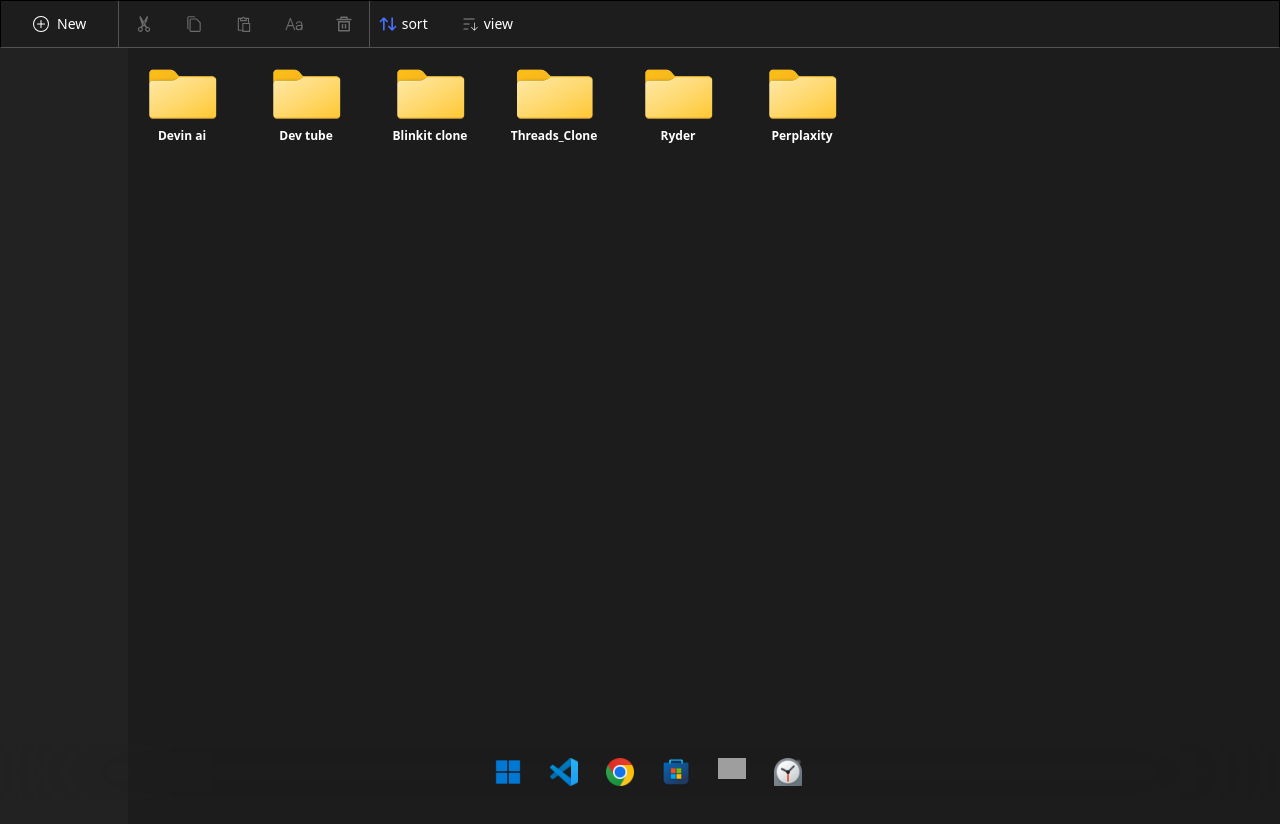
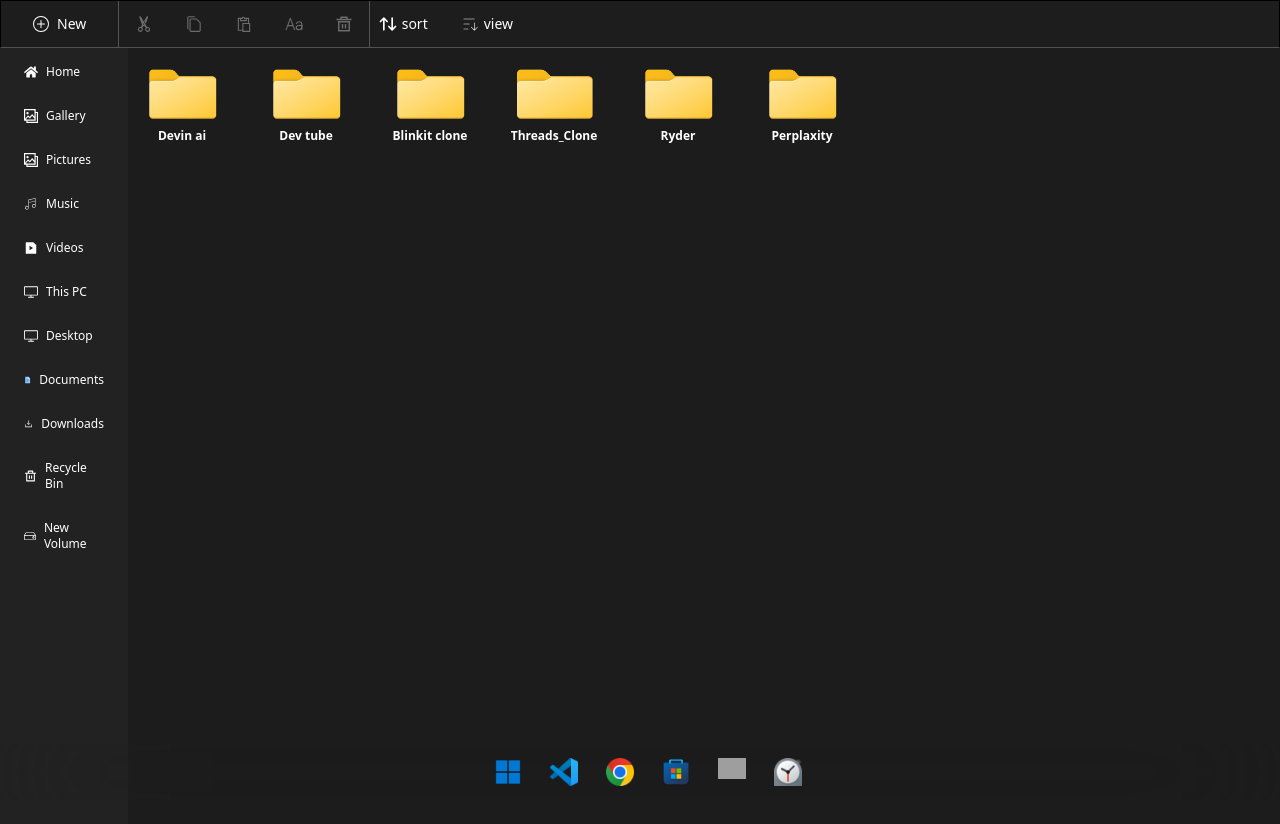
Before and after one commit to tanishqsonwane17/windowsPortfolio, a React (Vite) app: page /projects in a window 1280 px wide. Shown: the top 824 px of the page. Built offline with nearby package versions, Linux system fonts and the light colour scheme; grey boxes are pictures that could not be loaded.

Commit message:
side nav

```diff
--- a/src/screens/ProjectsFolder.jsx
+++ b/src/screens/ProjectsFolder.jsx
@@ -8,7 +8,15 @@ import { VscCopy } from "react-icons/vsc";
 import { LiaPasteSolid } from "react-icons/lia";
 import { PiSortAscendingThin } from "react-icons/pi";
 import { IoTextOutline } from "react-icons/io5";
-
+import { FaHome } from "react-icons/fa";
+import { GrGallery } from "react-icons/gr";
+import { SlScreenDesktop } from "react-icons/sl";
+import { FcDocument } from "react-icons/fc";
+import { PiDownloadSimple } from "react-icons/pi";
+import { PiMusicNotesThin } from "react-icons/pi";
+import { RiDeleteBinLine } from "react-icons/ri";
+import { TfiHarddrive } from "react-icons/tfi";
+import { RiFileVideoFill } from "react-icons/ri";
 const ProjectsFolder = () => {
    const projects = [
       {
@@ -50,7 +58,7 @@ const ProjectsFolder = () => {
 
           <div className='h-full flex gap-8 w-full p-2'>
              <div className='flex gap-1 items-center'>
-              <TbArrowsSort className='text-[#466eff] text-xl'/>
+              <TbArrowsSort className='text-white text-xl'/>
               <p className='text-sm text-white'>sort </p>
              </div>
              <div className='flex gap-1 items-center'>
@@ -62,8 +70,57 @@ const ProjectsFolder = () => {
 
         {/* Main Content */}
         <div className='h-full w-full flex bg-[#222222]'>
-          <div className='h-full w-[10%] bg-[#222222] backdrop-blur-2xl'></div>
-          <div className='h-full w-[90%] bg-[#1c1c1c] p-4 flex gap-12 flex-wrap'>
+          <div className='leftNav h-full w-[10%] bg-[#222222] backdrop-blur-2xl'>
+             <div className='h-full px-6 py-4 text-xs text-white w-full flex flex-col gap-7 '>
+               <div className='flex gap-2 items-center '>
+                <FaHome className='text-white text-sm'/>
+                <p>Home</p>
+               </div>
+               <div className='flex gap-2 items-center '>
+                <GrGallery className='text-white text-sm'/>
+                <p>Gallery</p>
+               </div>
+
+               <div className='flex gap-2 items-center '>
+                <GrGallery className='text-white text-sm'/>
+                <p>Pictures</p>
+               </div>
+              <div className='flex gap-2 items-center '>
+                <PiMusicNotesThin className='text-white text-sm'/>
+                 <p>Music</p>
+              </div>
+               <div className='flex gap-2 items-center '>
+                <RiFileVideoFill className='text-white text-sm'/>
+                <p>Videos</p>
+               </div>
+               <div className='flex gap-2 items-center '>
+                <SlScreenDesktop className='text-white text-sm'/>
+                <p>This PC</p>
+               </div>
+               <div className='flex gap-2 items-center '>
+                <SlScreenDesktop className='text-white text-sm'/>
+                <p>Desktop</p>
+               </div>
+              <div className='flex gap-2 items-center '>
+                 <FcDocument className='text-white text-sm'/>
+                 <p>Documents</p>
+              </div>
+               <div className='flex gap-2 items-center '>
+                <PiDownloadSimple className='text-white text-sm'/>
+                <p>Downloads</p>
+               </div>
+               <div className='flex gap-2 items-center '>
+                <RiDeleteBinLine className='text-white text-sm'/>
+                <p>Recycle Bin</p>
+               </div>
+               <div className='flex gap-2 items-center '>
+                <TfiHarddrive className='text-white text-sm'/>
+                <p>New Volume</p>
+               </div>
+             </div>
+
+          </div>
+          <div className='topNav h-full w-[90%] bg-[#1c1c1c] p-4 flex gap-12 flex-wrap'>
             {
               projects.map((item,index)=>(
                 <div
```
